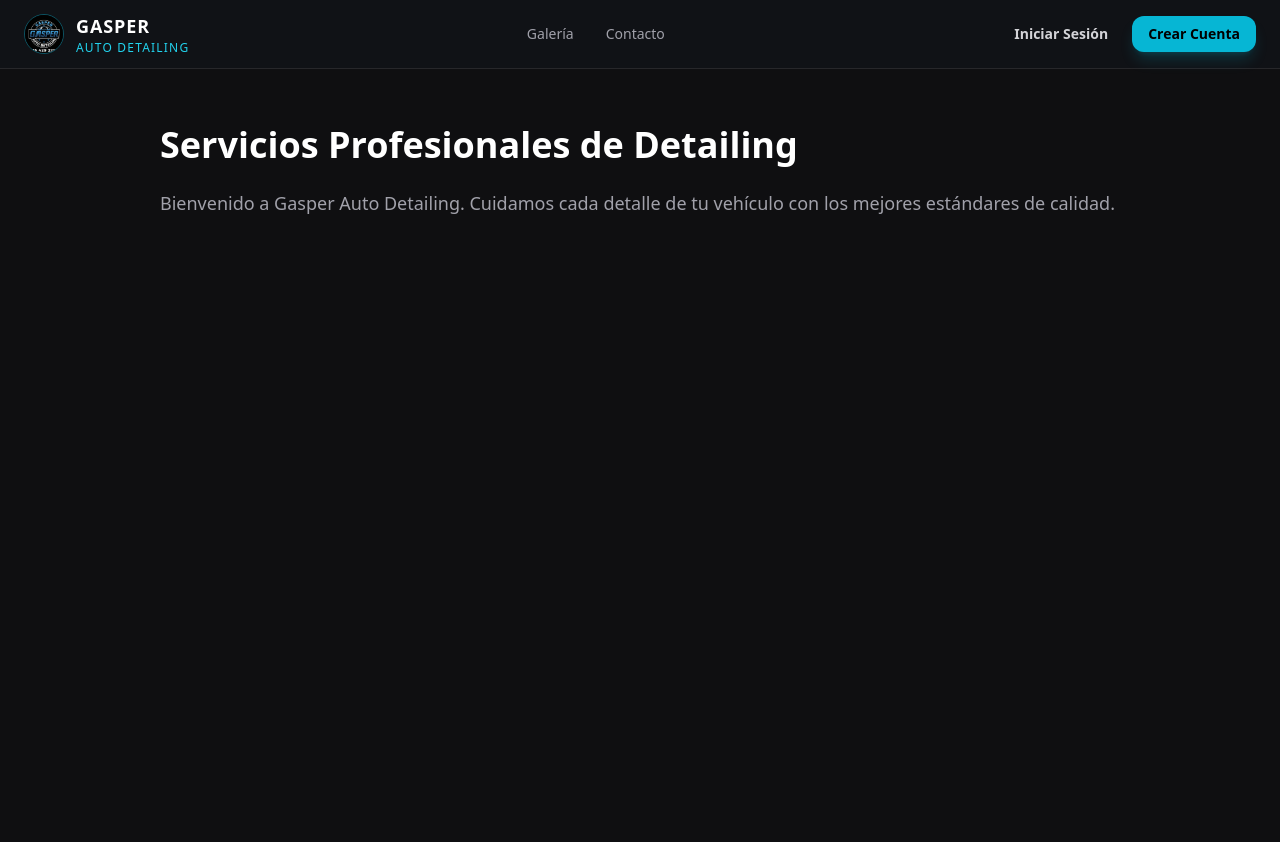
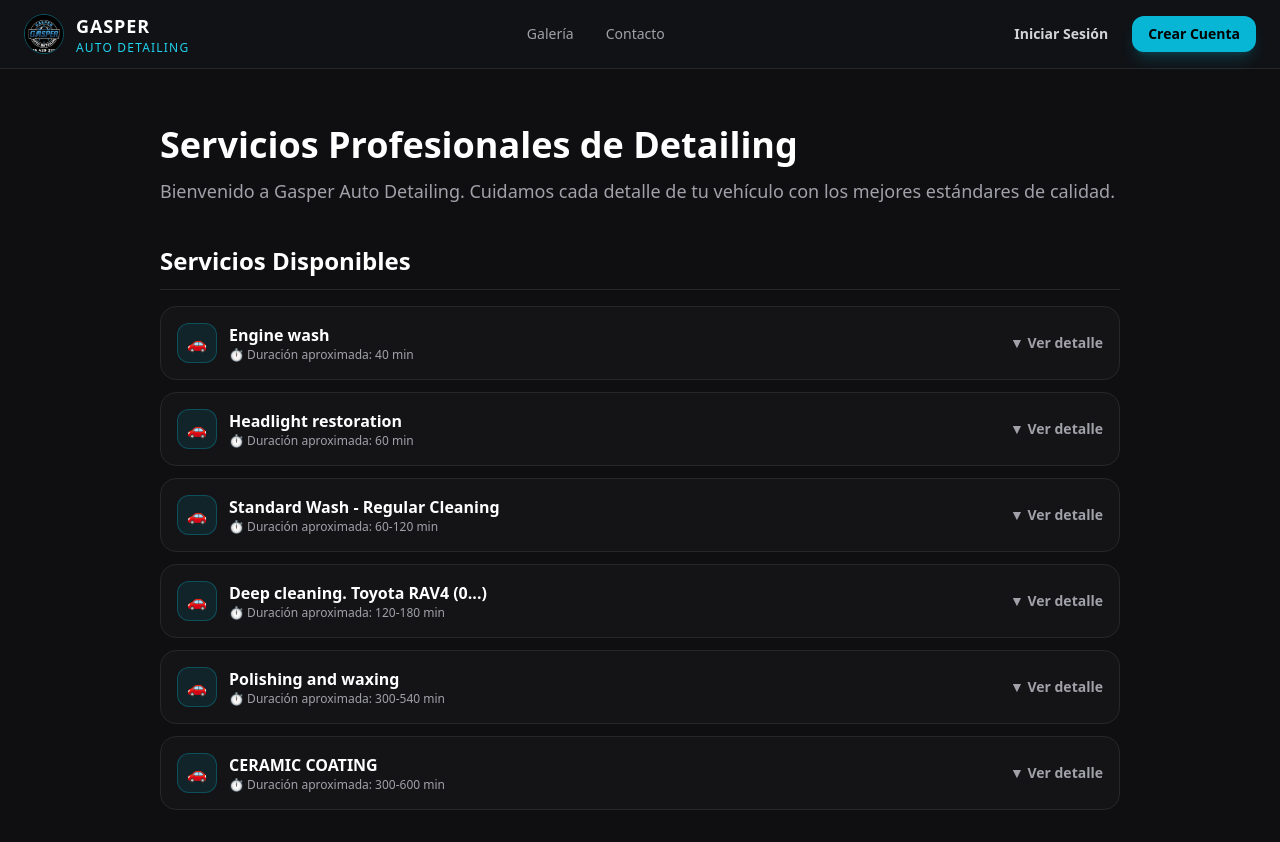
Before and after one commit to joshuotaXD/gasper-auto-care, a Next.js app: page / in a window 1280 px wide. Before the commit the page ends 800 px from the top, so only its background shows below. Built offline with nearby package versions, Linux system fonts and the light colour scheme.

Commit message:
Agregar seccion de servicios con acordeon y ocultar precios

```diff
--- a/app/page.js
+++ b/app/page.js
@@ -5,6 +5,23 @@ import Image from 'next/image';
 
 export default function Home() {
   const [activeSection, setActiveSection] = useState('inicio');
+  const [openServices, setOpenServices] = useState({});
+
+  const toggleServiceAccordion = (serviceName) => {
+    setOpenServices(prev => ({
+      ...prev,
+      [serviceName]: !prev[serviceName]
+    }));
+  };
+
+  const servicesList = [
+    { name: 'Engine wash', duration: '40 min', description: 'Lavado detallado y desengrasado profundo del compartimiento del motor.' },
+    { name: 'Headlight restoration', duration: '60 min', description: 'Pulido y restauración de faros para recuperar la claridad y visibilidad nocturna.' },
+    { name: 'Standard Wash - Regular Cleaning', duration: '60-120 min', description: 'Lavado exterior completo y aspirado interior básico de mantenimiento.' },
+    { name: 'Deep cleaning. Toyota RAV4 (0...)', duration: '120-180 min', description: 'Limpieza profunda de vestiduras, alfombras, tableros y desinfección a vapor.' },
+    { name: 'Polishing and waxing', duration: '300-540 min', description: 'Corrección de pintura en varias etapas y aplicación de cera protectora de alto brillo.' },
+    { name: 'CERAMIC COATING', duration: '300-600 min', description: 'Aplicación de recubrimiento cerámico avanzado para máxima protección de la pintura.' }
+  ];
 
   return (
     <div className="min-h-screen bg-[#0F0F11] text-white">
@@ -67,11 +84,52 @@ export default function Home() {
       {/* CONTENIDO DE LAS SECCIONES */}
       <main className="max-w-5xl mx-auto p-8 mt-6">
         {activeSection === 'inicio' && (
-          <section className="space-y-6">
-            <h1 className="text-4xl font-extrabold text-white">Servicios Profesionales de Detailing</h1>
-            <p className="text-zinc-400 text-lg">
-              Bienvenido a Gasper Auto Detailing. Cuidamos cada detalle de tu vehículo con los mejores estándares de calidad.
-            </p>
+          <section className="space-y-8">
+            <div className="space-y-3">
+              <h1 className="text-4xl font-extrabold text-white">Servicios Profesionales de Detailing</h1>
+              <p className="text-zinc-400 text-lg">
+                Bienvenido a Gasper Auto Detailing. Cuidamos cada detalle de tu vehículo con los mejores estándares de calidad.
+              </p>
+            </div>
+
+            {/* APARTADO DE SERVICIOS DISPONIBLES (ACORDEÓN) */}
+            <div className="space-y-4 pt-2">
+              <h2 className="text-2xl font-bold text-white border-b border-zinc-800 pb-3">Servicios Disponibles</h2>
+
+              <div className="grid gap-3">
+                {servicesList.map((service, index) => {
+                  const isOpen = openServices[service.name];
+                  return (
+                    <div
+                      key={index}
+                      onClick={() => toggleServiceAccordion(service.name)}
+                      className="bg-zinc-900/60 border border-zinc-800 rounded-2xl p-4 cursor-pointer hover:border-zinc-700 transition"
+                    >
+                      <div className="flex items-center justify-between">
+                        <div className="flex items-center gap-3">
+                          <div className="w-10 h-10 rounded-xl bg-cyan-500/10 border border-cyan-500/30 flex items-center justify-center text-cyan-400">
+                            🚗
+                          </div>
+                          <div>
+                            <h3 className="font-bold text-white text-base">{service.name}</h3>
+                            <p className="text-xs text-zinc-400">⏱️ Duración aproximada: {service.duration}</p>
+                          </div>
+                        </div>
+                        <span className="text-zinc-400 text-sm font-semibold">
+                          {isOpen ? '▲ Ocultar' : '▼ Ver detalle'}
+                        </span>
+                      </div>
+
+                      {isOpen && (
+                        <div className="mt-4 pt-3 border-t border-zinc-800 text-sm text-zinc-300 animate-fadeIn">
+                          <p>{service.description}</p>
+                        </div>
+                      )}
+                    </div>
+                  );
+                })}
+              </div>
+            </div>
           </section>
         )}
 
```
